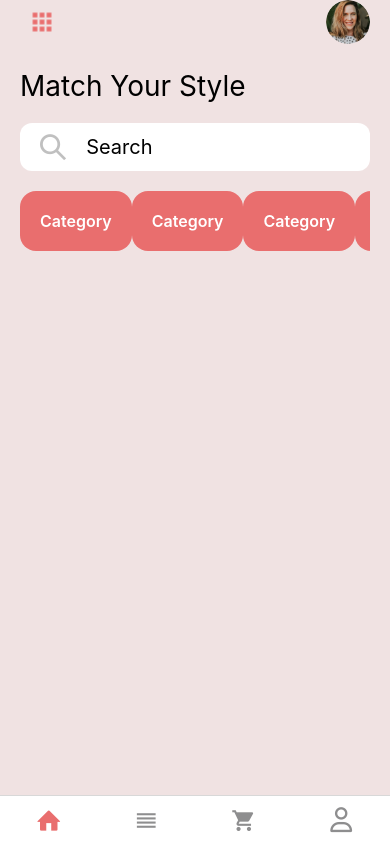
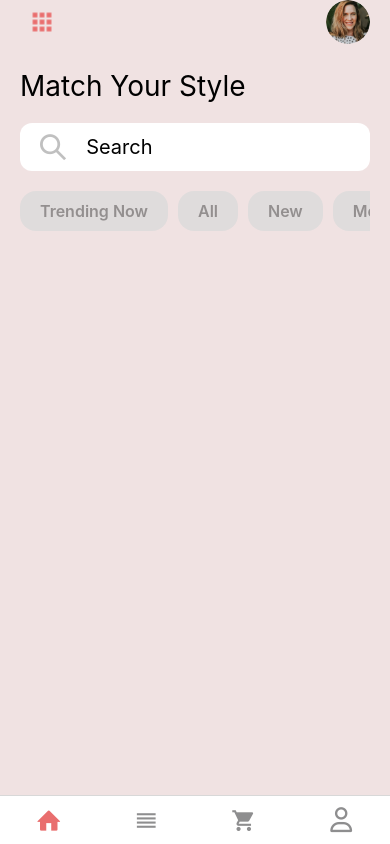
Before and after one commit to MuhammedNiyad/Fashion-Ecom-app, a React Native app: screen /HOME in a window 390 px wide. Built offline with nearby package versions, Linux system fonts and the light colour scheme.

Commit message:
created horizontal scrollable category component

```diff
--- a/src/components/Category.jsx
+++ b/src/components/Category.jsx
@@ -1,12 +1,22 @@
-import { StyleSheet, Text, View } from 'react-native'
+import { StyleSheet, Text, TouchableOpacity } from 'react-native'
 import React from 'react'
 
-const Category = () => {
+const Category = ({item, selectedCateg, setSelectedCateg}) => {
   return (
-    <View>
-      <Text style={styles.categoryTxt}>Category</Text>
-    </View>
-  )
+    <TouchableOpacity onPress={()=>setSelectedCateg(item)}>
+      <Text
+        style={[
+          styles.categoryTxt,
+          selectedCateg === item && {
+            color: "#FFFFFF",
+            backgroundColor: "#E96E6E",
+          },
+        ]}
+      >
+        {item}
+      </Text>
+    </TouchableOpacity>
+  );
 }
 
 export default Category
@@ -14,11 +24,16 @@ export default Category
 const styles = StyleSheet.create({
   categoryTxt: {
     fontSize: 16,
-    fontWeight:"600",
-    color: "#fff",
-    backgroundColor:"#E96E6E",
-    padding:20,
-    textAlign:"center",
-    borderRadius:16,
-},
-})
+    fontWeight: "600",
+    // color: "#fff",
+    color: "#938F8F",
+    // backgroundColor:"#E96E6E",
+    backgroundColor: "#DFDCDC",
+    textAlign: "center",
+    borderRadius: 16,
+    // marginHorizontal: 10,
+    marginRight:10,
+    paddingHorizontal: 20,
+    paddingVertical: 10,
+  },
+});
--- a/src/screens/HomeScreen.jsx
+++ b/src/screens/HomeScreen.jsx
@@ -1,4 +1,4 @@
-import React from "react";
+import React, { useState } from "react";
 import { FlatList, StyleSheet, Text, TextInput, View } from "react-native";
 import Header from "../components/Header";
 import { useSafeAreaInsets } from "react-native-safe-area-context";
@@ -7,22 +7,30 @@ import Category from "../components/Category";
 
 const categoryData = ["Trending Now", "All", "New", "Men", "Women", "Kids"];
 const HomeScreen = () => {
+  const [selectedCateg, setSelectedCateg] = useState(null)
   const insets = useSafeAreaInsets();
   return (
     <View style={[styles.container, { paddingTop: insets.top }]}>
       <Header />
       <Text style={styles.matchTxt}>Match Your Style</Text>
-	  {/* Input container */}
+      {/* Input container */}
       <View style={styles.inputContainer}>
         <View style={styles.iconContainer}>
           <Fontisto name="search" size={26} color="#C0C0C0" />
         </View>
         <TextInput style={styles.textInput} placeholder="Search" />
       </View>
-	  {/* category section */}
-	  <FlatList data={categoryData} renderItem={Category} keyExtractor={(item) => item} horizontal={true}/>
-	  {/* <Category/> */}
-
+      {/* category section */}
+      <FlatList
+        data={categoryData}
+        renderItem={({ item }) => (
+          <Category item={item}  selectedCateg={selectedCateg} setSelectedCateg={setSelectedCateg} />
+        )}
+        keyExtractor={(item) => item}
+        horizontal={true}
+        showsHorizontalScrollIndicator={false}
+      />
+      {/* <Category/> */}
     </View>
   );
 };
@@ -50,11 +58,11 @@ const styles = StyleSheet.create({
   },
   textInput: {
     flex: 1,
-	fontSize: 20,
+    fontSize: 20,
     // borderWidth: 1,
     // borderColor: "black",
   },
   iconContainer: {
-	marginHorizontal:20,
-  }
+    marginHorizontal: 20,
+  },
 });
```
